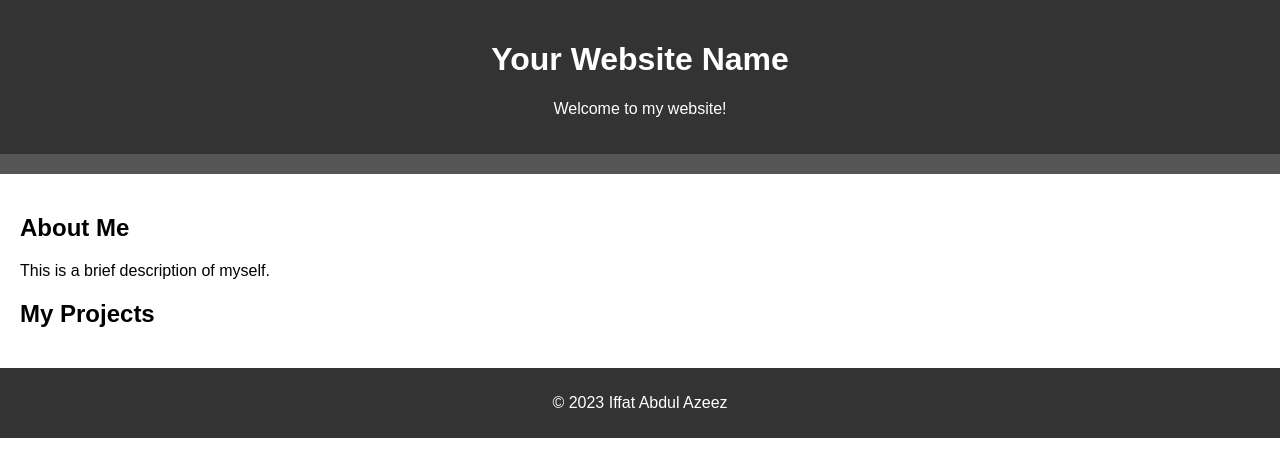
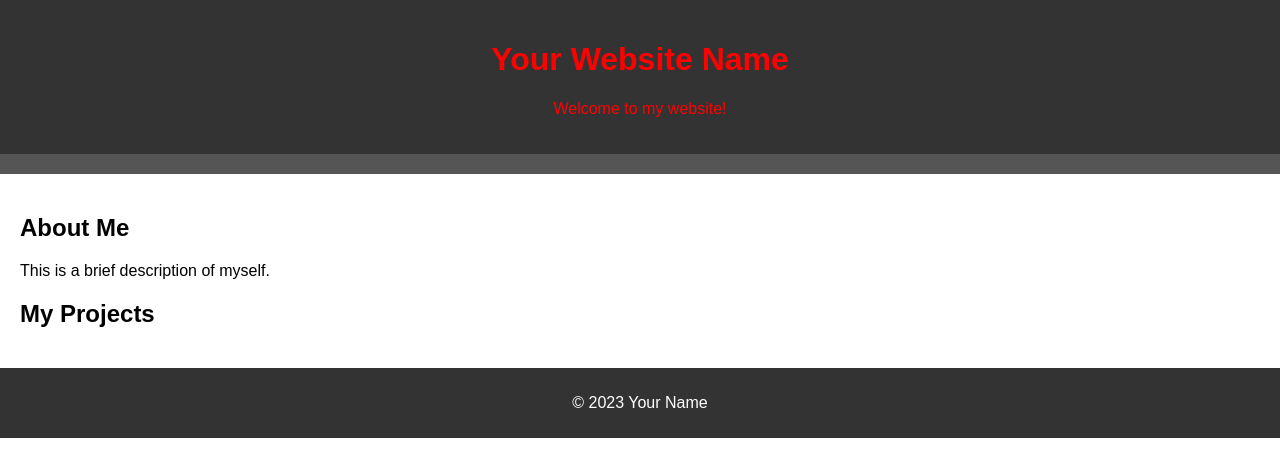
Before and after one commit to iffataz/MyPersonalWebsite, a plain HTML site: page index.html in a window 1280 px wide. Drawn offline with Linux system fonts and the light colour scheme.

Commit message:
First commit

```diff
--- a/index.html
+++ b/index.html
@@ -1,3 +1,5 @@
+<!-- index.html -->
+
 <!DOCTYPE html>
 <html lang="en">
 <head>
@@ -5,6 +7,7 @@
     <meta name="viewport" content="width=device-width, initial-scale=1.0">
     <title>Your Website Title</title>
     <link rel="stylesheet" href="styles.css">
+    <script defer src="script.js"></script>
 </head>
 <body>
 
@@ -33,7 +36,7 @@
     </main>
 
     <footer>
-        <p>&copy; 2023 Iffat Abdul Azeez</p>
+        <p>&copy; 2023 Your Name</p>
     </footer>
 
 </body>
```
